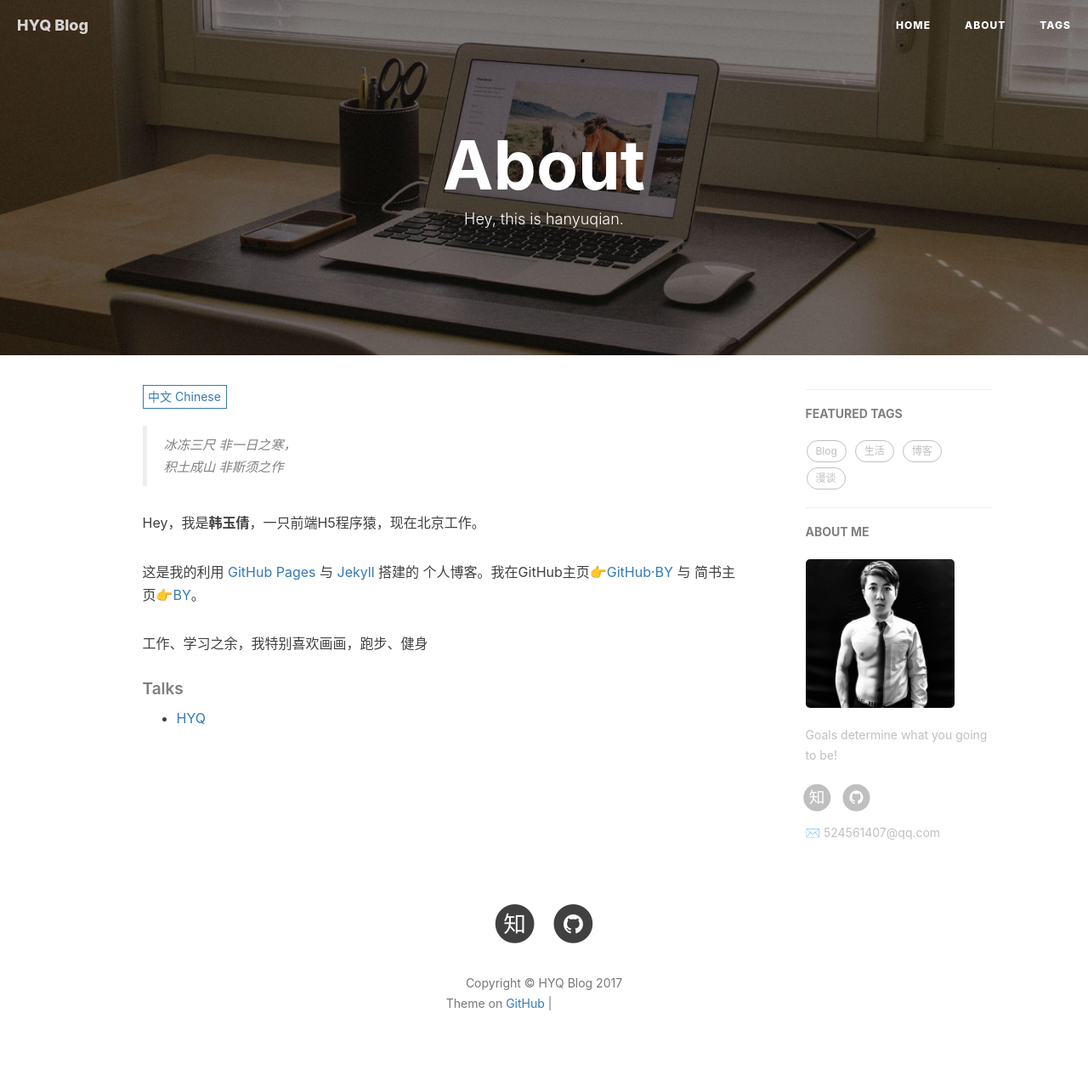
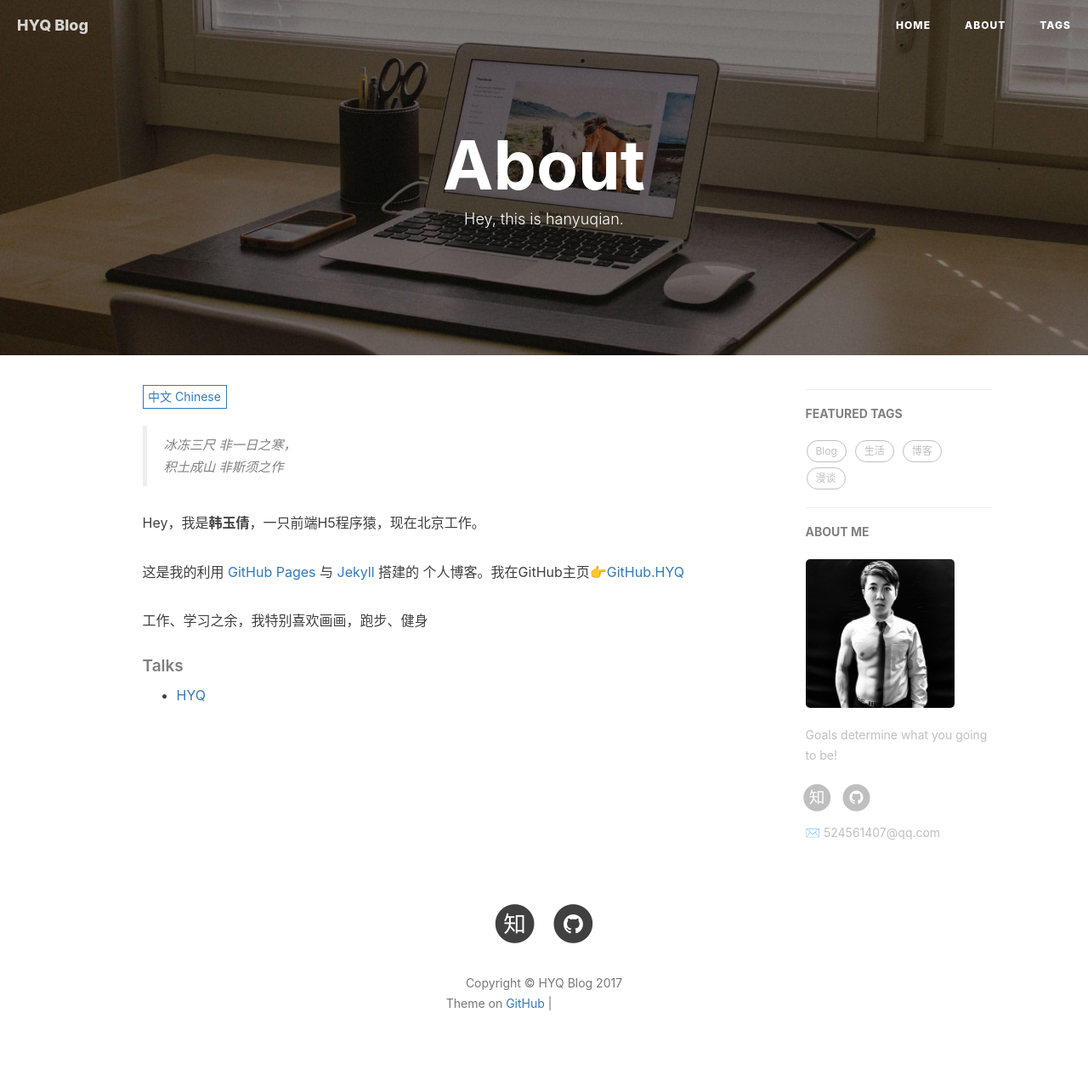
Before and after one commit to hanyuqian/hanyuqian.github.io, a Jekyll site: the page built from about.html, in a window 1280 px wide. Shown: the whole page at 85% size. Built offline with Jekyll 4.4.1, drawn with Linux system fonts in a browser that asks for light colours; nearby versions of some CDN libraries; comment, search, counter and statistics services are not loaded; grey boxes are pictures that could not be loaded.

Commit message:
Update about.html

```diff
--- a/about.html
+++ b/about.html
@@ -20,7 +20,8 @@ header-img: "img/home-bg-o.jpg"
 
     <p>Hey，我是<strong>韩玉倩</strong>，一只前端H5程序猿，现在北京工作。</p>
 
-    <p>这是我的利用 <a href="https://pages.github.com/">GitHub Pages</a> 与 <a href="http://jekyll.com.cn/">Jekyll</a> 搭建的 个人博客。我在GitHub主页<a href="https://github.com/qiubaiying">👉GitHub·BY</a> 与 简书主页<a href="https://http://www.jianshu.com/u/e71990ada2fd">👉BY</a>。</p>
+    <p>这是我的利用 <a href="https://pages.github.com/">GitHub Pages</a> 与 <a href="http://jekyll.com.cn/">Jekyll</a>
+        搭建的 个人博客。我在GitHub主页<a href="https://github.com/hanyuqian">👉GitHub.HYQ</a></p>
 
     <p>工作、学习之余，我特别喜欢画画，跑步、健身</p>
 
```
